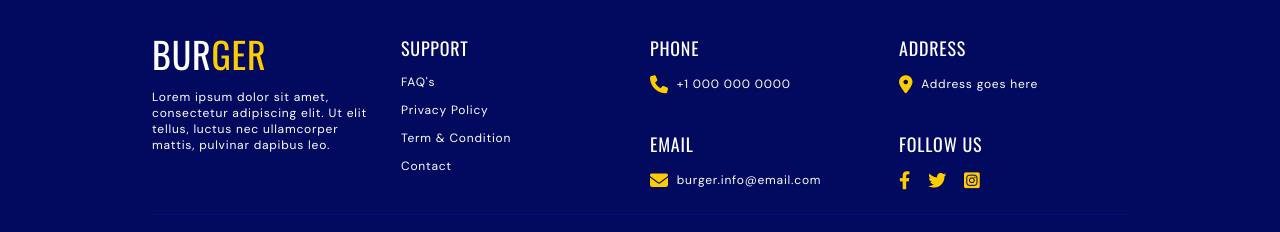
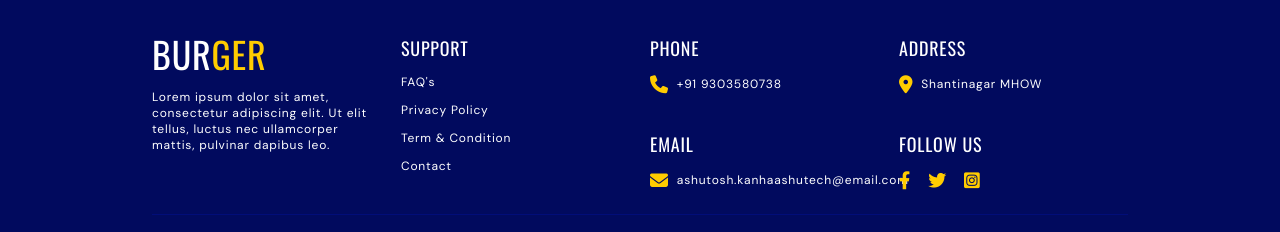
Before and after one commit to kanhaashutech/BurgerWebsite, a website: page index.html in a window 1280 px wide. Shown: the part 3938-4170 px from the top of the page. Drawn offline with nearby package versions, Linux system fonts and the light colour scheme.

Commit message:
Update index.html

```diff
--- a/index.html
+++ b/index.html
@@ -637,7 +637,7 @@
 
                 <p class="flex items-center gap-2 text-xs">
                   <i class="fa-solid fa-phone text-lg text-secondaryColor"></i>
-                  +1 000 000 0000
+                  +91 9303580738
                 </p>
               </div>
 
@@ -646,7 +646,7 @@
 
                 <p class="flex items-center gap-2 text-xs">
                   <i class="fa-solid fa-envelope text-lg text-secondaryColor"></i>
-                  burger.info@email.com
+                  ashutosh.kanhaashutech@email.com
                 </p>
               </div>
             </li>
@@ -657,7 +657,7 @@
 
                 <p class="flex items-center gap-2 text-xs">
                   <i class="fa-solid fa-location-dot text-lg text-secondaryColor"></i>
-                  Address goes here
+                  Shantinagar MHOW
                 </p>
               </div>
 
```
